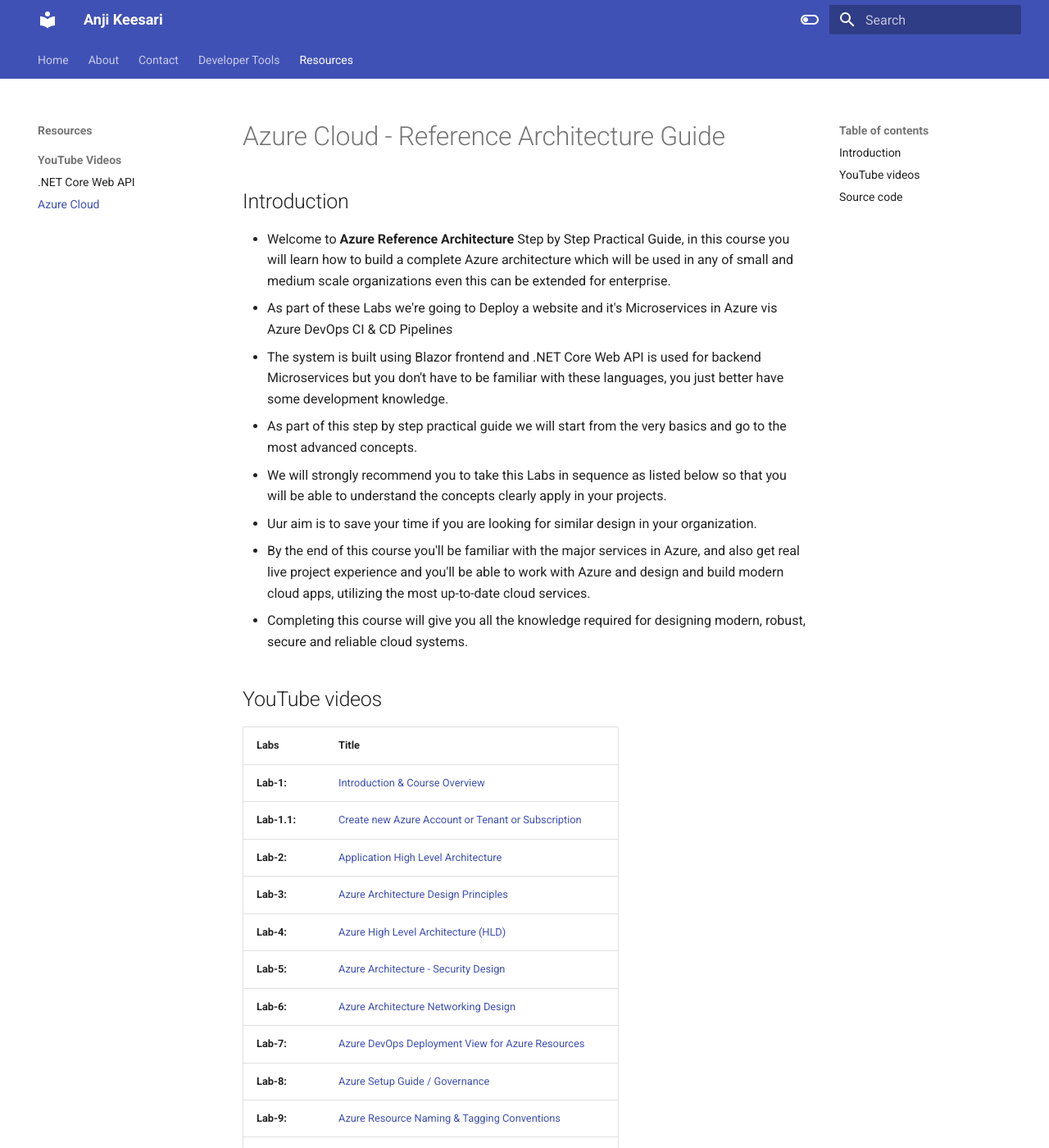
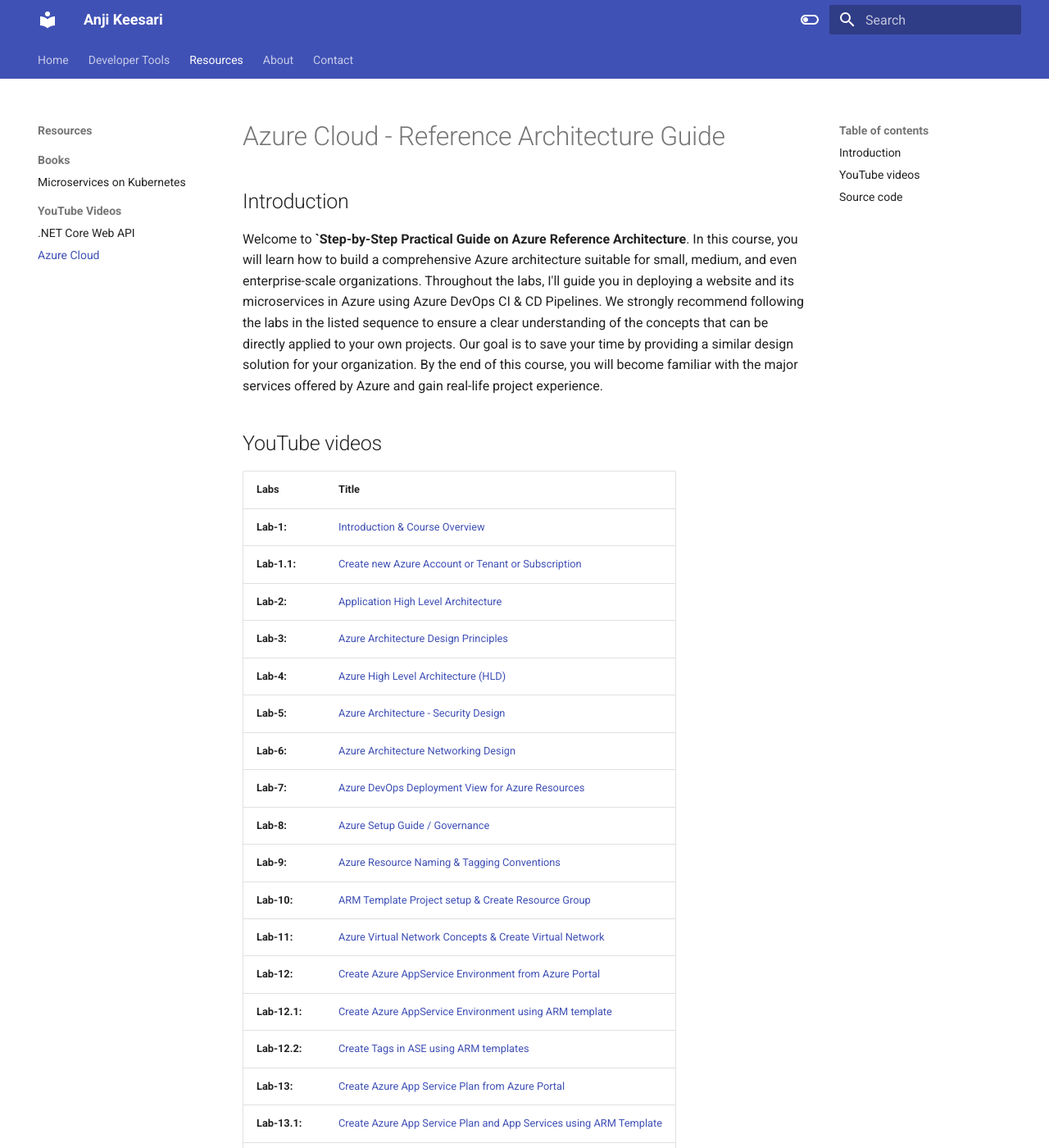
Before and after one commit to akeesari/anjikeesari, an MkDocs documentation site: the page built from docs/resources/azure-cloud.md, in a window 1280 px wide and 1400 px high. Shown: the whole window at 82% size. Built offline with MkDocs 1.6.1 and Material for MkDocs 9.7.7, drawn with Linux system fonts in a browser that asks for light colours; some of the changed text lies outside the part shown.

Commit message:
updated Resources section

```diff
--- a/docs/resources/azure-cloud.md
+++ b/docs/resources/azure-cloud.md
@@ -2,14 +2,9 @@
 
 ## Introduction
 
-- Welcome to **Azure Reference Architecture** Step by Step Practical Guide, in this course you will learn how to build a complete Azure architecture which will be used in any of small and medium scale organizations even this can be extended for enterprise.
-- As part of these Labs we're going to Deploy a website and it's Microservices in Azure vis Azure DevOps CI & CD Pipelines
-- The system is built using Blazor frontend and .NET Core Web API is used for backend Microservices but you don't have to be familiar with these languages, you just better have some development knowledge.
-- As part of this step by step practical guide we will start from the very basics and go to the most advanced concepts.
-- We will strongly recommend you to take this Labs in sequence as listed below so that you will be able to understand the concepts clearly apply in your projects.
-- Uur aim is to save your time if you are looking for similar design in your organization.
-- By the end of this course you'll be familiar with the major services in Azure, and also get real live project experience and you'll be able to work with Azure and design and build modern cloud apps, utilizing the most up-to-date cloud services.
-- Completing this course will give you all the knowledge required for designing modern, robust, secure and reliable cloud systems.
+Welcome to **`Step-by-Step Practical Guide on Azure Reference Architecture**. In this course, you will learn how to build a comprehensive Azure architecture suitable for small, medium, and even enterprise-scale organizations. Throughout the labs, I'll guide you in deploying a website and its microservices in Azure using Azure DevOps CI & CD Pipelines.
+We strongly recommend following the labs in the listed sequence to ensure a clear understanding of the concepts that can be directly applied to your own projects.
+Our goal is to save your time by providing a similar design solution for your organization. By the end of this course, you will become familiar with the major services offered by Azure and gain real-life project experience.
 
 ## YouTube videos
 
@@ -27,13 +22,14 @@
 | **Lab-9:**          | [Azure Resource Naming & Tagging Conventions](https://www.youtube.com/watch?v=PhdKztaKjHs) |
 | **Lab-10:**         | [ARM Template Project setup & Create Resource Group](https://www.youtube.com/watch?v=UW2X_FUuzFk) |
 | **Lab-11:**         | [Azure Virtual Network Concepts & Create Virtual Network](https://www.youtube.com/watch?v=PuZ20cIdh50) |
-| **Lab-12:**         | [Create ASE from Azure Portal](https://www.youtube.com/watch?v=XwZ3DcryRX4) |
-| **Lab-12.1:**       | [Create ASE using ARM template](https://www.youtube.com/watch?v=LmoYmjLGDEs) |
+| **Lab-12:**         | [Create Azure AppService Environment from Azure Portal](https://www.youtube.com/watch?v=XwZ3DcryRX4) |
+| **Lab-12.1:**       | [Create Azure AppService Environment using ARM template](https://www.youtube.com/watch?v=LmoYmjLGDEs) |
 | **Lab-12.2:**       | [Create Tags in ASE using ARM templates](https://www.youtube.com/watch?v=lI2K_2VO03c) |
-| **Lab-13:**         | [Create Plan from Azure Portal](https://www.youtube.com/watch?v=ByMYKoKE0rM&t=8s) |
-| **Lab-13.1:**       | [Create Plan and App Services using ARM Template](https://www.youtube.com/watch?v=ByMYKoKE0rM&t=8s)|
+| **Lab-13:**         | [Create Azure App Service Plan from Azure Portal](https://www.youtube.com/watch?v=ByMYKoKE0rM&t=8s) |
+| **Lab-13.1:**       | [Create Azure App Service Plan and App Services using ARM Template](https://www.youtube.com/watch?v=ByMYKoKE0rM&t=8s)|
 | **Lab-14:**         | [Deploying ARM Templates using Azure DevOps Pipelines](https://www.youtube.com/watch?v=a2CHApotJNY&t=1089s) |
-| **Lab-15:**         | [Deploy a website to Azure with Azure App Service](https://www.youtube.com/watch?v=XqHOmSZM35U&t=315s)|
+| **Lab-15:**         | [ Deploy a website or APIs to Azure with Azure App Service](https://www.youtube.com/watch?v=XqHOmSZM35U&t=315s)|
+| **Lab-16:**         | [ Create Azure Application Gateway ](https://www.youtube.com/watch?v=p3AN1Oh7HeE&t=2391s)|
 
 ## Source code
 
--- a/mkdocs.yml
+++ b/mkdocs.yml
@@ -150,11 +150,6 @@
 nav:
   - Home:
     - Home: index.md
-  - About:
-    - About: about/about.md
-    - Profile : about/profile.md
-  - Contact:
-    - Contact Us: contact.md
   # - Blogs:
   #   - Blogs: blogs.md
   - Developer Tools:
@@ -184,6 +179,13 @@
         - Node JS : developertools/techstack/node-js.md
         - QA Automation : developertools/techstack/testing.md
   - Resources:
+      - Books:
+        - Microservices on Kubernetes : resources/books/k8s.md
       - YouTube Videos:
-        - .NET Core Web API : resources/dotnet-core-webapi.md
+        - .NET Core Web API : resources/webapi.md
         - Azure Cloud : resources/azure-cloud.md
+  - About:
+      - About: about/about.md
+      - Profile : about/profile.md
+  - Contact:
+      - Contact Us: contact.md
```
Also changed, not shown: docs/about/about.md (+1 -7 lines), docs/contact.md (+1 -0 lines), docs/developertools/techstack/tech-stack.md (+2 -4 lines), docs/index.md (+6 -27 lines), docs/resources/books/k8s.md (added, +7 -0 lines), docs/resources/dotnet-core-webapi.md (deleted, +0 -45 lines), docs/resources/index.md (deleted, +0 -6 lines), docs/resources/webapi.md (added, +45 -0 lines), 1 other file.
